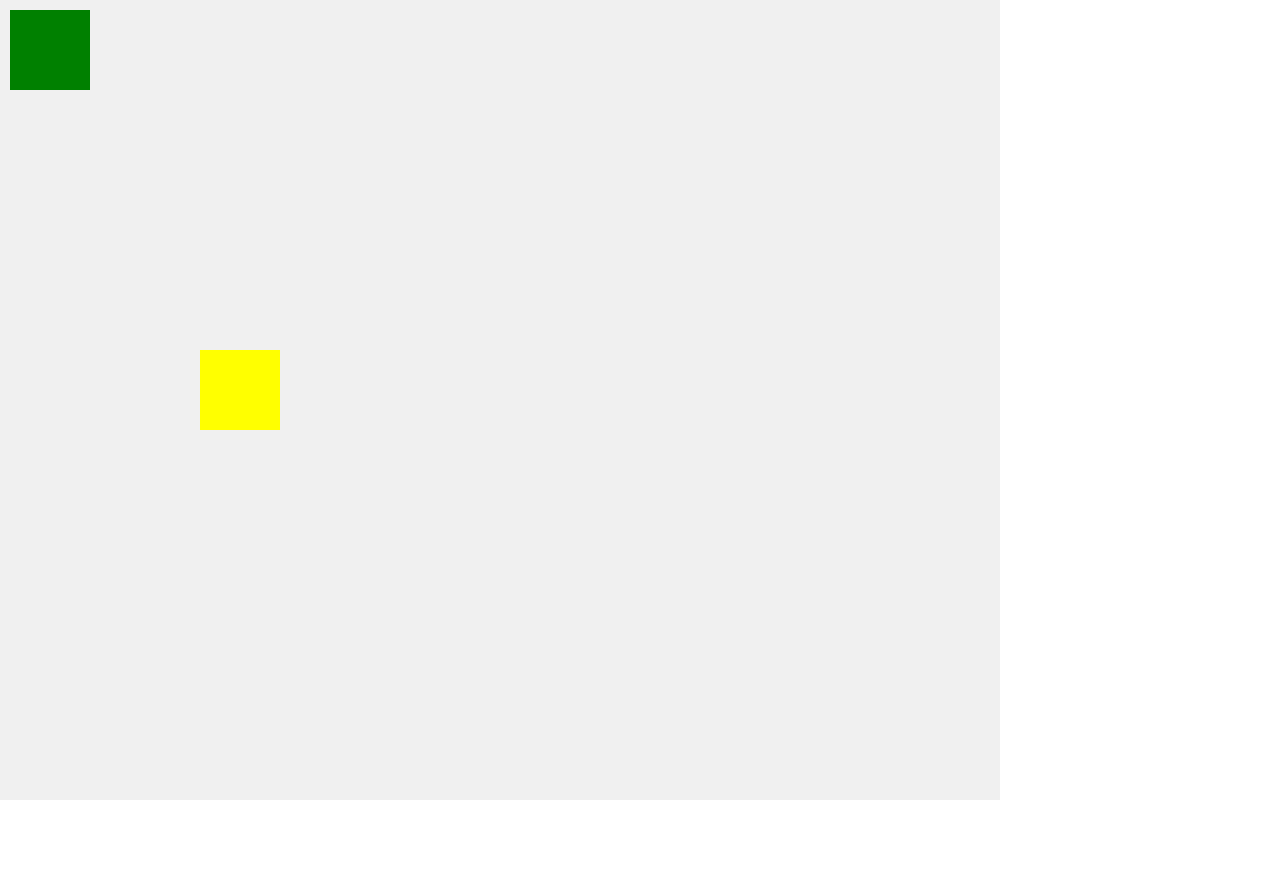
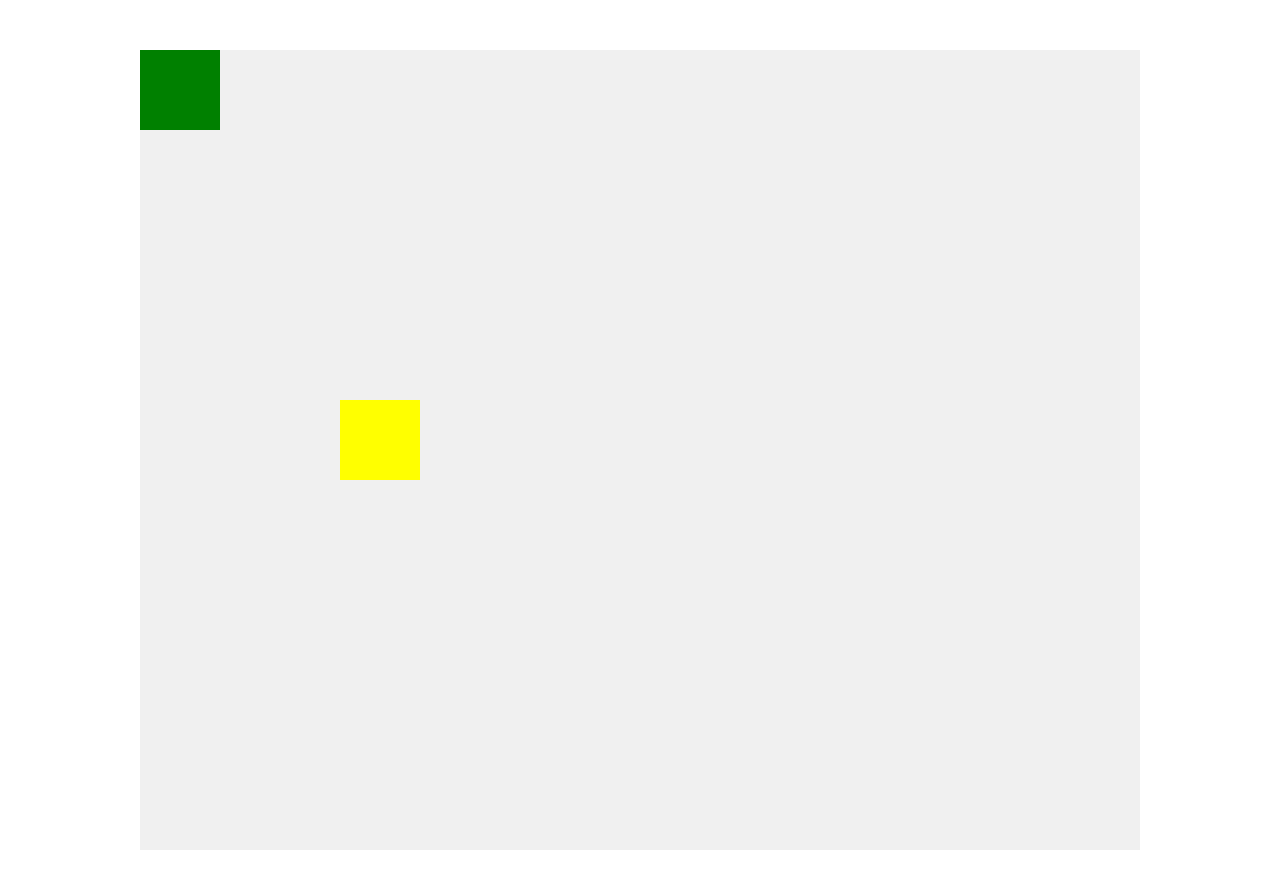
Before and after one commit to tutuchaoren22/DOM-DivCollision, a plain HTML site: page index.html in a window 1280 px wide. Before the commit the page ends 800 px from the top, so only its background shows below. Drawn offline with Linux system fonts and the light colour scheme.

Commit message:
[duyuqian] feat:add css style to the page

```diff
--- a/index.css
+++ b/index.css
@@ -4,28 +4,26 @@
 }
 
 .area-box {
+    position: relative;
     width: 1000px;
     height: 800px;
-    margin: 0;
+    margin: 50px auto;
     background-color: rgb(240, 240, 240);
 }
 
 .yellow-box,
 .green-box {
+    position: absolute;
     width: 80px;
     height: 80px;
 }
 
 .yellow-box {
-    position: absolute;
     left: 200px;
     top: 350px;
     background-color: yellow;
 }
 
 .green-box {
-    position: absolute;
-    left: 10px;
-    top: 10px;
     background-color: green;
 }
--- a/index.html
+++ b/index.html
@@ -7,6 +7,7 @@
     <meta http-equiv="X-UA-Compatible" content="ie=edge">
     <title>DivCollision</title>
     <link rel="stylesheet" type="text/css" href="index.css">
+    <script src="index.js"></script>
 </head>
 
 <body>
```
